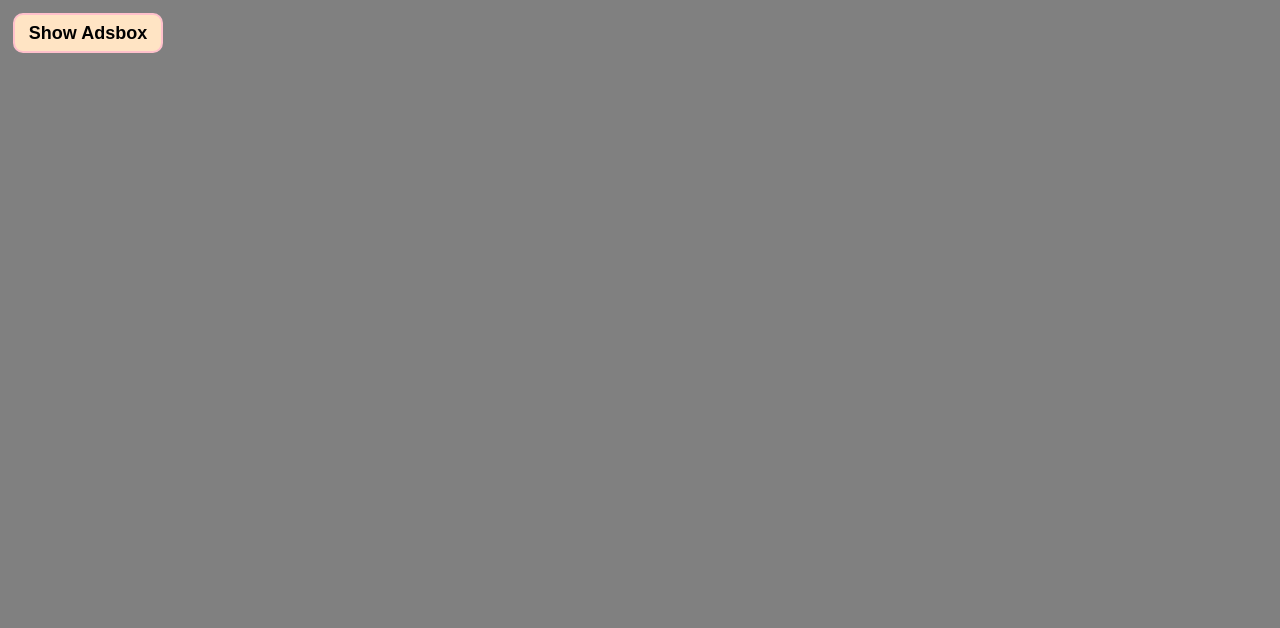
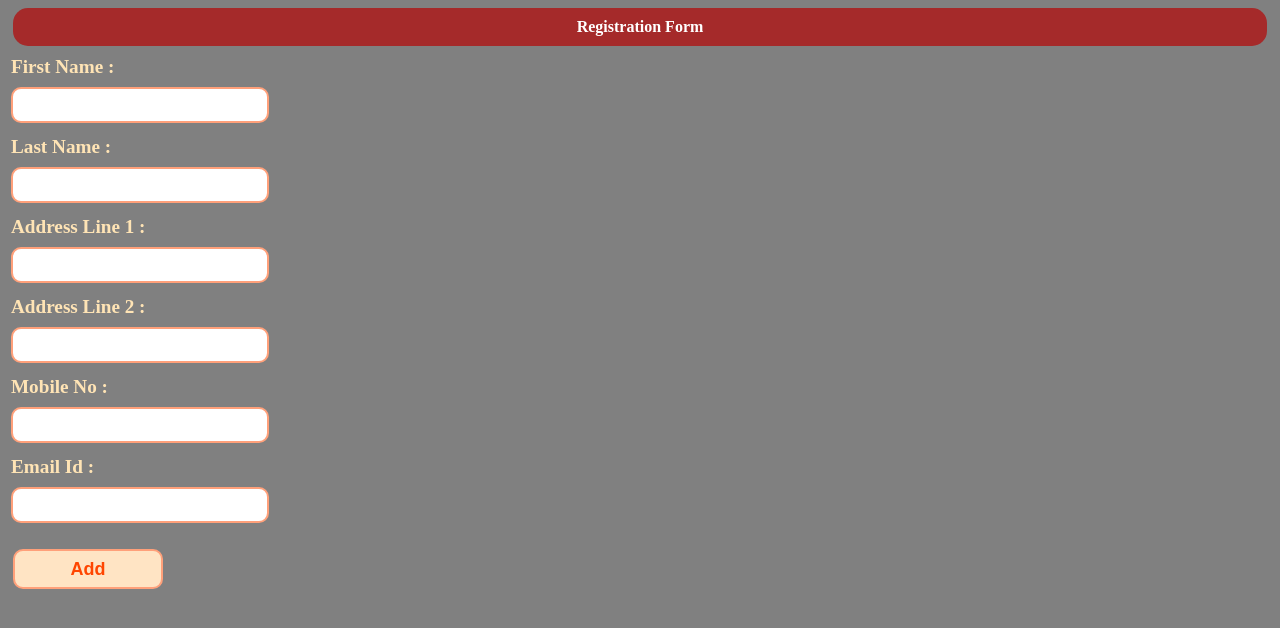
Before and after one commit to dpateireya/reactrepo, a React (Create React App) app: page / in a window 1280 px wide. Shown: the top 628 px of the page. Built offline with nearby package versions, Linux system fonts and the light colour scheme.

Commit message:
complete registration page
i have completed registration page with usestate hooks

```diff
--- a/src/App.js
+++ b/src/App.js
@@ -1,10 +1,10 @@
 import "./App.css";
-import Showads from "./showads/Showads";
+import Registration from "./registration/Registration";
 
 function App() {
   return (
     <>
-      <Showads />
+      <Registration />
     </>
   );
 }
--- /dev/null
+++ b/src/registration/Registration.css
@@ -0,0 +1,33 @@
+.textbox_style {
+  height: 30px;
+  width: 250px;
+  margin: 3px;
+  border-radius: 10px;
+  border-style: solid;
+  border-width: 2px;
+  border-color: lightsalmon;
+}
+
+.label_style {
+  height: 25px;
+  width: 160px;
+  font-size: larger;
+  font-weight: bolder;
+  margin: 3px;
+  color: moccasin;
+  margin-top: 10px;
+}
+
+.button_style {
+  width: 150px;
+  height: 40px;
+  font-size: large;
+  margin: 5px;
+  color: orangered;
+  font-weight: bolder;
+  border-radius: 10px;
+  border-style: solid;
+  border-width: 2px;
+  border-color: lightsalmon;
+  background-color: bisque;
+}
--- /dev/null
+++ b/src/registration/Registration.js
@@ -0,0 +1,95 @@
+import "./Registration.css";
+import Heading from "../adsbox/heading/Heading";
+import { useState } from "react";
+const initdata = {
+  fname: "",
+  lname: "",
+  add1: "",
+  add2: "",
+  mobile: "",
+  emailid: "",
+};
+function Registration() {
+  const [getdata, setGetdata] = useState(initdata);
+  function getdatasub(e) {
+    let name = e.target.name;
+    let value = e.target.value;
+    setGetdata((obj) => {
+      obj[name] = value;
+      return { ...obj };
+    });
+  }
+  function adddatasub(e) {
+    e.preventDefault();
+    console.log(getdata.fname);
+  }
+  return (
+    <>
+      <form onSubmit={adddatasub}>
+        <div>
+          <div>
+            <Heading head="Registration Form" />
+          </div>
+          <div>
+            <div className="label_style"> First Name :</div>
+            <input
+              type="text"
+              className="textbox_style"
+              name="fname"
+              onChange={getdatasub}
+            />
+          </div>
+          <div>
+            <div className="label_style"> Last Name :</div>
+            <input
+              type="text"
+              className="textbox_style"
+              name="lname"
+              onChange={getdatasub}
+            />
+          </div>
+          <div>
+            <div className="label_style"> Address Line 1 :</div>
+            <input
+              type="text"
+              className="textbox_style"
+              name="add1"
+              onChange={getdatasub}
+            />
+          </div>
+          <div>
+            <div className="label_style"> Address Line 2 :</div>
+            <input
+              type="text"
+              className="textbox_style"
+              name="add2"
+              onChange={getdatasub}
+            />
+          </div>
+          <div>
+            <div className="label_style"> Mobile No :</div>
+            <input
+              type="number"
+              className="textbox_style"
+              name="mobile"
+              onChange={getdatasub}
+            />
+          </div>
+          <div>
+            <div className="label_style"> Email Id :</div>
+            <input
+              type="email"
+              className="textbox_style"
+              name="emailid"
+              onChange={getdatasub}
+            />
+          </div>
+          <br />
+          <input type="submit" value="Add" className="button_style" />
+        </div>
+      </form>
+    </>
+  );
+}
+
+export default Registration;
```
